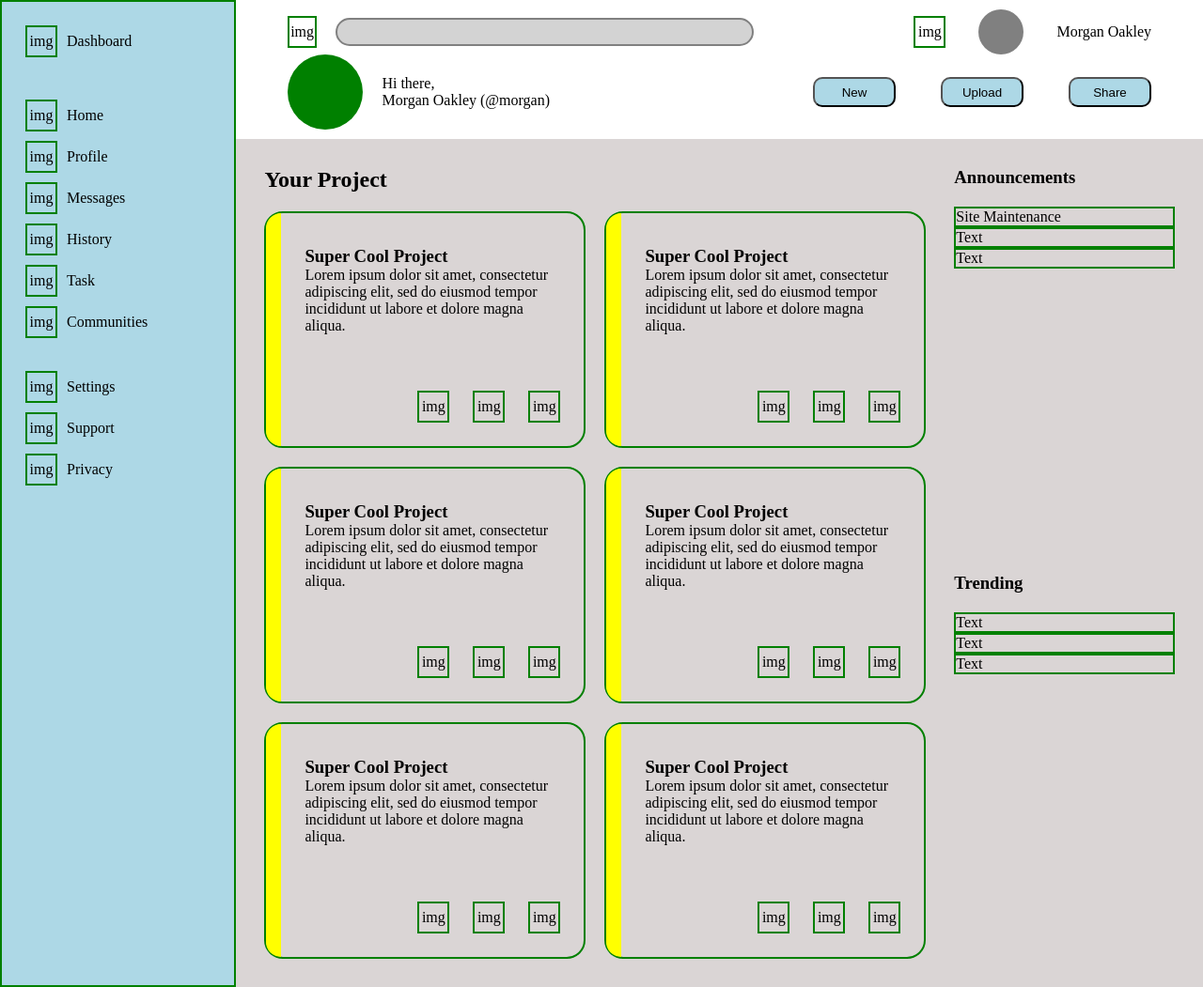
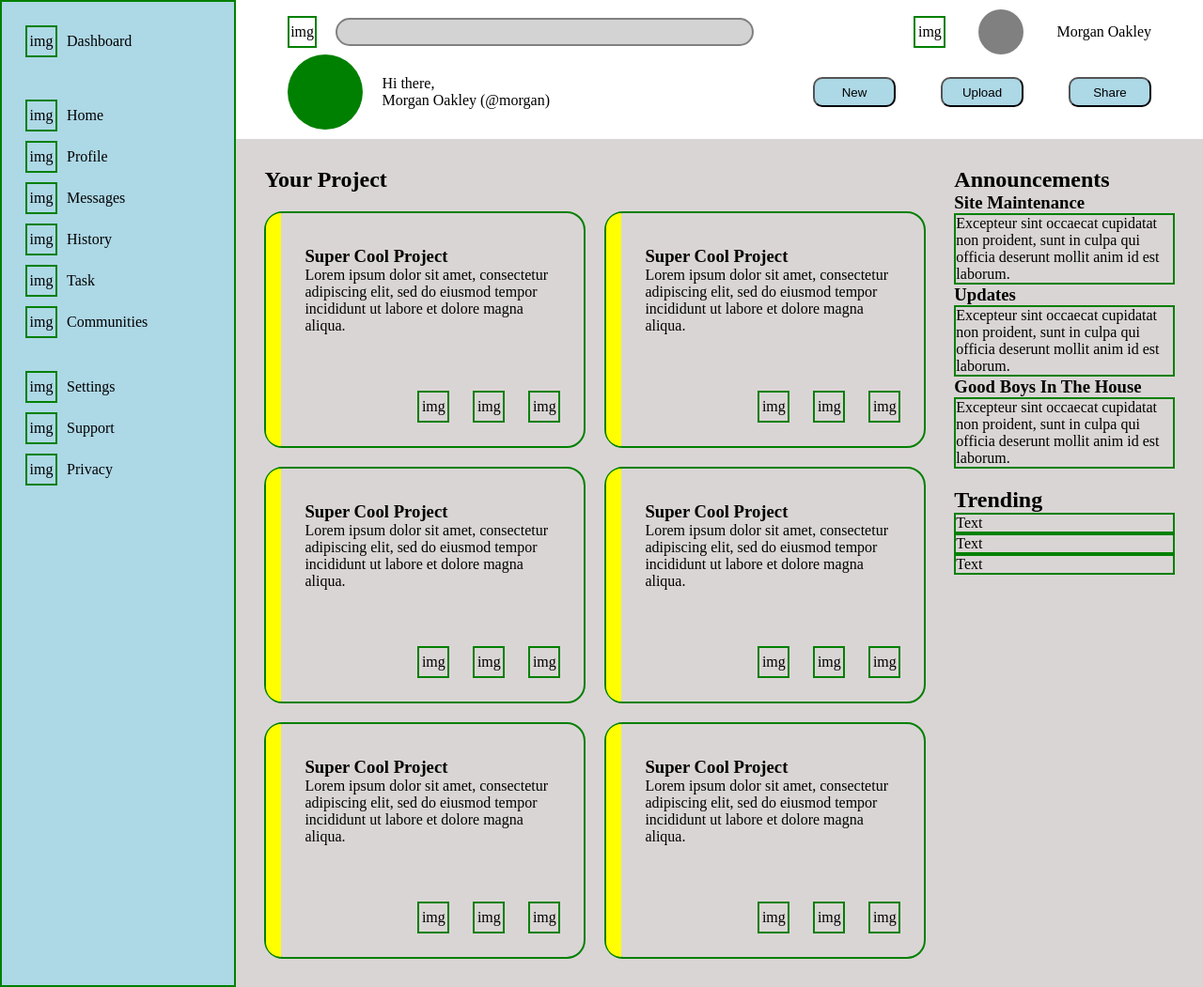
Before and after one commit to Wolflington/admin-dashboard, a plain HTML site: page index.html in a window 1280 px wide. Shown: the whole page at 94% size. Drawn offline with Linux system fonts and the light colour scheme.

Commit message:
Reconstruct notifications section

```diff
--- a/index.html
+++ b/index.html
@@ -175,15 +175,20 @@
                 </div>
 
                 <div class = "notifications">
-                    <h3>Announcements</h3>
                     <div class = "announcements">
-                        <p>Site Maintenance</p>
-                        <p>Text</p>
-                        <p>Text</p>
+                    <h2>Announcements</h2>
+                        <h3>Site Maintenance</h3>
+                        <p>Excepteur sint occaecat cupidatat non proident, sunt in culpa qui officia deserunt mollit anim id est laborum.</p>
+
+                        <h3>Updates</h3>
+                        <p>Excepteur sint occaecat cupidatat non proident, sunt in culpa qui officia deserunt mollit anim id est laborum.</p>
+
+                        <h3>Good Boys In The House</h3>
+                        <p>Excepteur sint occaecat cupidatat non proident, sunt in culpa qui officia deserunt mollit anim id est laborum.</p>
                     </div>
 
-                    <h3>Trending</h3>
                     <div class = "trending">
+                    <h2>Trending</h2>
                         <p>Text</p>
                         <p>Text</p>
                         <p>Text</p>
```
